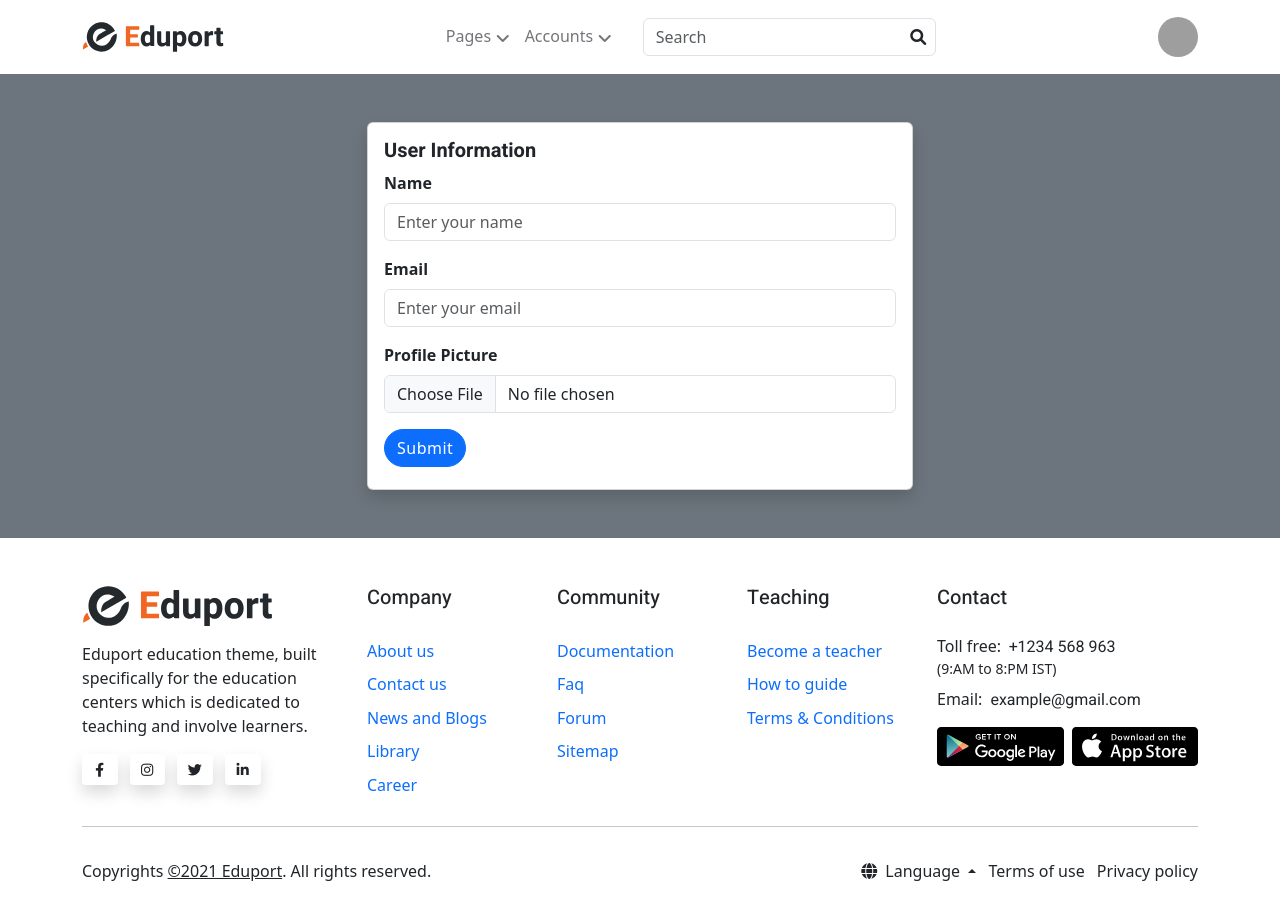
After one commit to Phanit-Chea/G14-Elearning, a PHP site: page /trainer_edit_profile in a window 1280 px wide. The commit adds this page. Run offline with PHP 8.4, Linux system fonts and the light colour scheme; grey boxes are pictures that could not be loaded.

Commit message:
['imp'] create form for edit trainer

```diff
--- /dev/null
+++ b/controllers/trainers/trainer_edit_profile.controller.php
@@ -0,0 +1,2 @@
+<?php
+require 'views/trainers/trainer_edit_profile.view.php';
--- a/layouts/footer.php
+++ b/layouts/footer.php
@@ -1,7 +1,7 @@
 
 <!-- =======================
 Footer START -->
-<footer class="pt-5">
+<footer class="pt-5 bg-white">
 	<div class="container">
 		<!-- Row START -->
 		<div class="row g-4">
--- a/layouts/trainer/navbar.php
+++ b/layouts/trainer/navbar.php
@@ -61,7 +61,7 @@
 
 								<hr class="dropdown-divider">
 						</li>
-						<li> <a class="dropdown-item" href="instructor-edit-profile.html"><i class="fas fa-fw fa-edit me-1"></i>Edit Profile</a> </li>
+						<li> <a class="dropdown-item" href="/trainer_edit_profile"><i class="fas fa-fw fa-edit me-1"></i>Edit Profile</a> </li>
 						<li> <a class="dropdown-item" href="instructor-setting.html"><i class="fas fa-fw fa-cog me-1"></i>Settings</a> </li>
 						<li> <a class="dropdown-item" href="instructor-delete-account.html"><i class="fas fa-fw fa-trash-alt me-1"></i>Delete Profile</a> </li>
 					</ul>
--- a/router.php
+++ b/router.php
@@ -13,6 +13,7 @@ $routes = [
     '/trainer_manage_earning'=>'controllers/trainers/trainer_manage_earning.controller.php',
     '/trainer_create_category'=>'controllers/trainers/trainerr_create_category.controller.php',
     '/trainer_manage_category'=>'controllers/trainers/trainer_manage_category.contoller.php',
+    '/trainer_edit_profile'=>'controllers/trainers/trainer_edit_profile.controller.php',
     '/signup' => 'controllers/signup/signup.controller.php',
     '/signin' => 'controllers/signin/signin.controller.php',
 ];
--- a/views/trainers/trainer_edit_profile.php
+++ b/views/trainers/trainer_edit_profile.view.php
@@ -1,3 +1,6 @@
+<?php
+require 'layouts/trainer/navbar.php';
+ ?>
 <!DOCTYPE html>
 <html lang="en">
 <head>
@@ -7,9 +10,9 @@
   <!-- Bootstrap CSS -->
   <link href="https://cdn.jsdelivr.net/npm/bootstrap@5.3.0-alpha1/dist/css/bootstrap.min.css" rel="stylesheet">
 </head>
-<body>
+<body class=" bg-secondary">
 
-<div class="container mt-5">
+<div class="container mt-5 mb-5">
   <div class="row justify-content-center">
     <div class="col-lg-6">
       <div class="card shadow">
@@ -18,15 +21,15 @@
           <form>
             <div class="mb-3">
               <label for="name" class="form-label fw-bold">Name</label>
-              <input type="text" class="form-control" id="name" placeholder="Enter your name">
+              <input type="text" class="form-control" id="name" placeholder="Enter your name" required>
             </div>
             <div class="mb-3">
               <label for="email" class="form-label fw-bold">Email</label>
-              <input type="email" class="form-control" id="email" placeholder="Enter your email">
+              <input type="email" class="form-control" id="email" placeholder="Enter your email" required>
             </div>
             <div class="mb-3">
               <label for="profile" class="form-label fw-bold">Profile Picture</label>
-              <input type="file" class="form-control" id="profile" accept="image/*">
+              <input type="file" class="form-control" id="profile" accept="image/*" required>
             </div>
             <button type="submit" class="btn btn-primary rounded-pill">Submit</button>
           </form>
```
